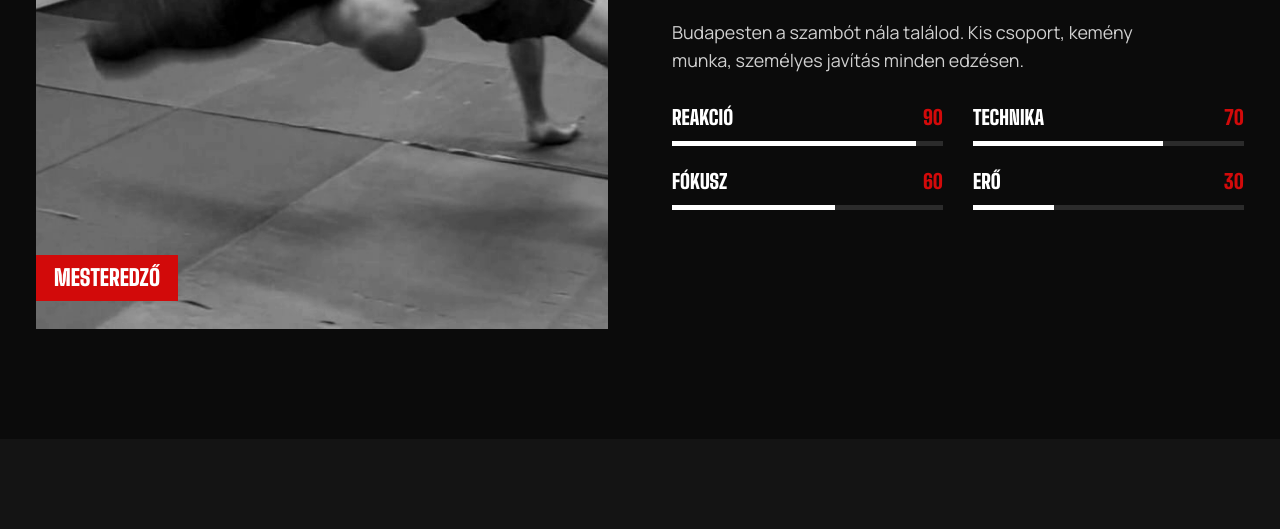
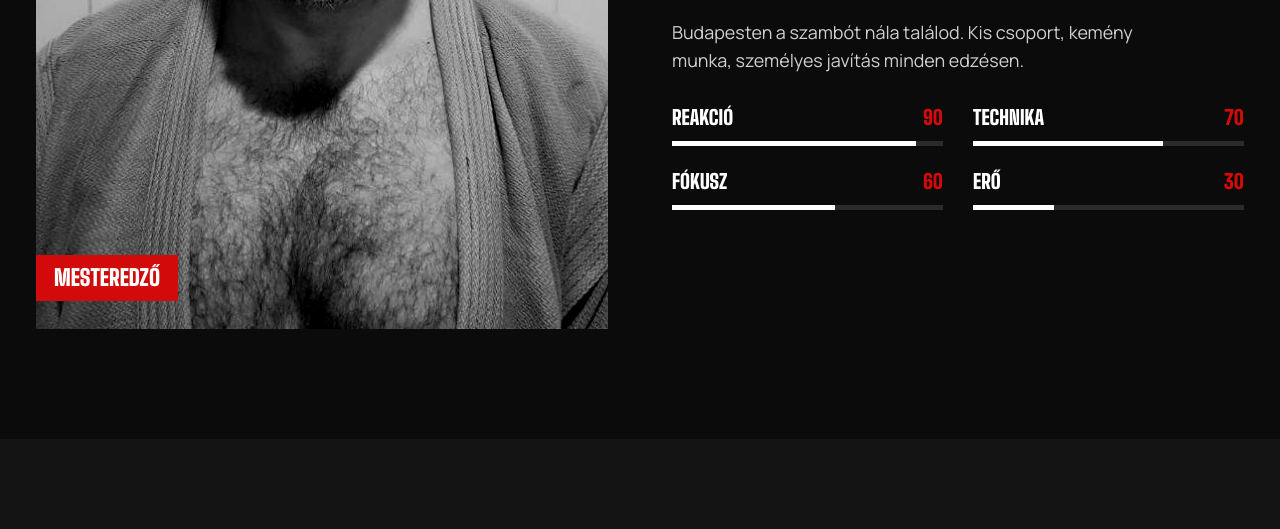
Before and after one commit to szemerebotond-bit/sambobudapest-hu, a plain HTML site: page index.html in a window 1280 px wide. Shown: the part 2874-3403 px from the top of the page. Drawn offline with Linux system fonts and the light colour scheme.

Commit message:
Add files via upload

```diff
--- a/index.html
+++ b/index.html
@@ -448,7 +448,7 @@ footer .rail{display:flex;justify-content:space-between;gap:20px;flex-wrap:wrap;
   <section id="edzo" class="coach">
     <div class="rail">
       <div class="coach-img rv">
-        <div class="frame"><img src="dummy.jpg" alt="Szambó dobásgyakorlás az edzőteremben" loading="lazy"></div>
+        <div class="frame"><img src="valentin.jpg" alt="Valentin Evgenievich szambó mesteredző" loading="lazy" style="object-position:center 30%"></div>
         <div class="tag">Mesteredző</div>
       </div>
       <div class="coach-text rv">
```
Also changed, not shown: valentin.jpg (added).
